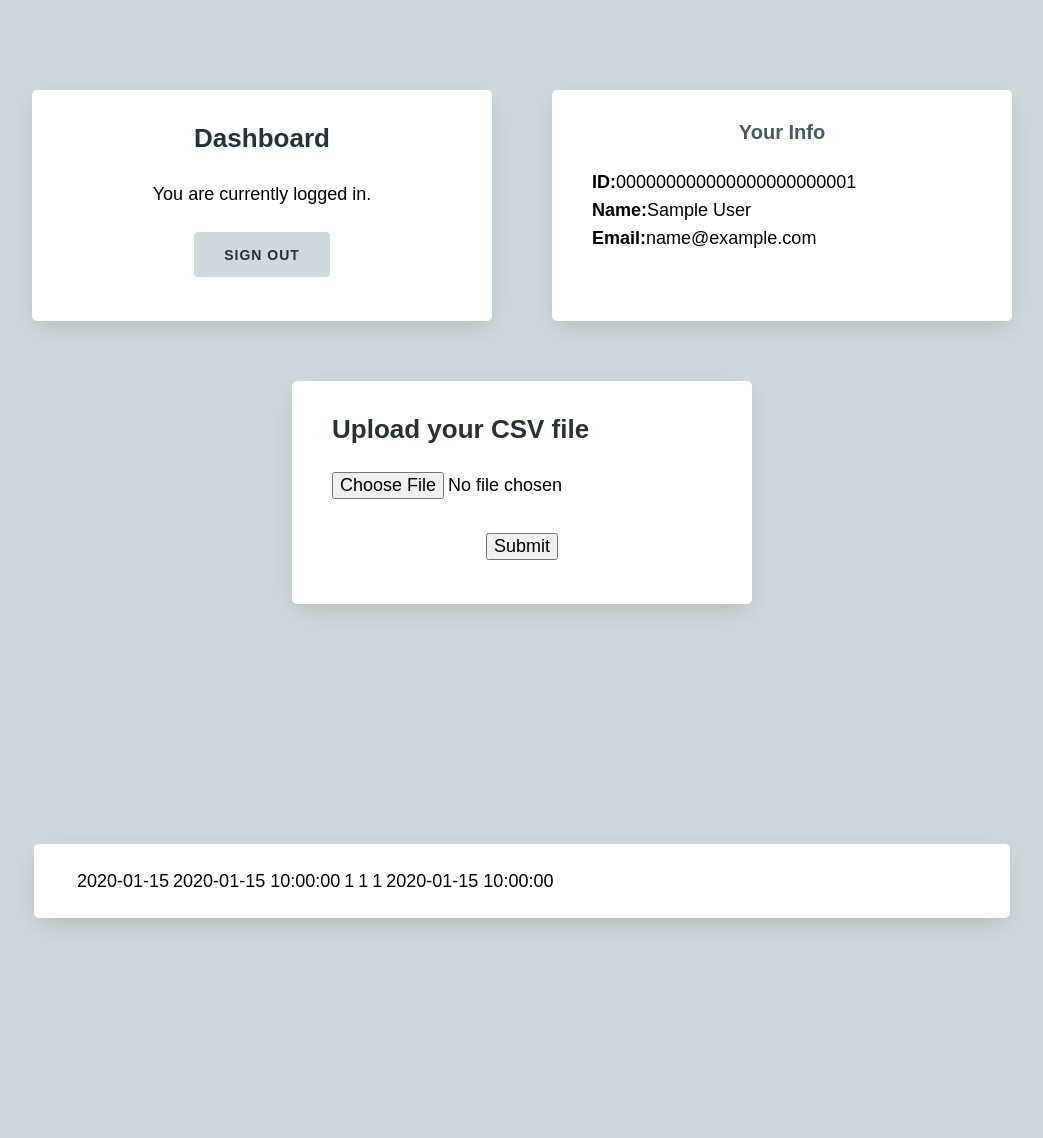
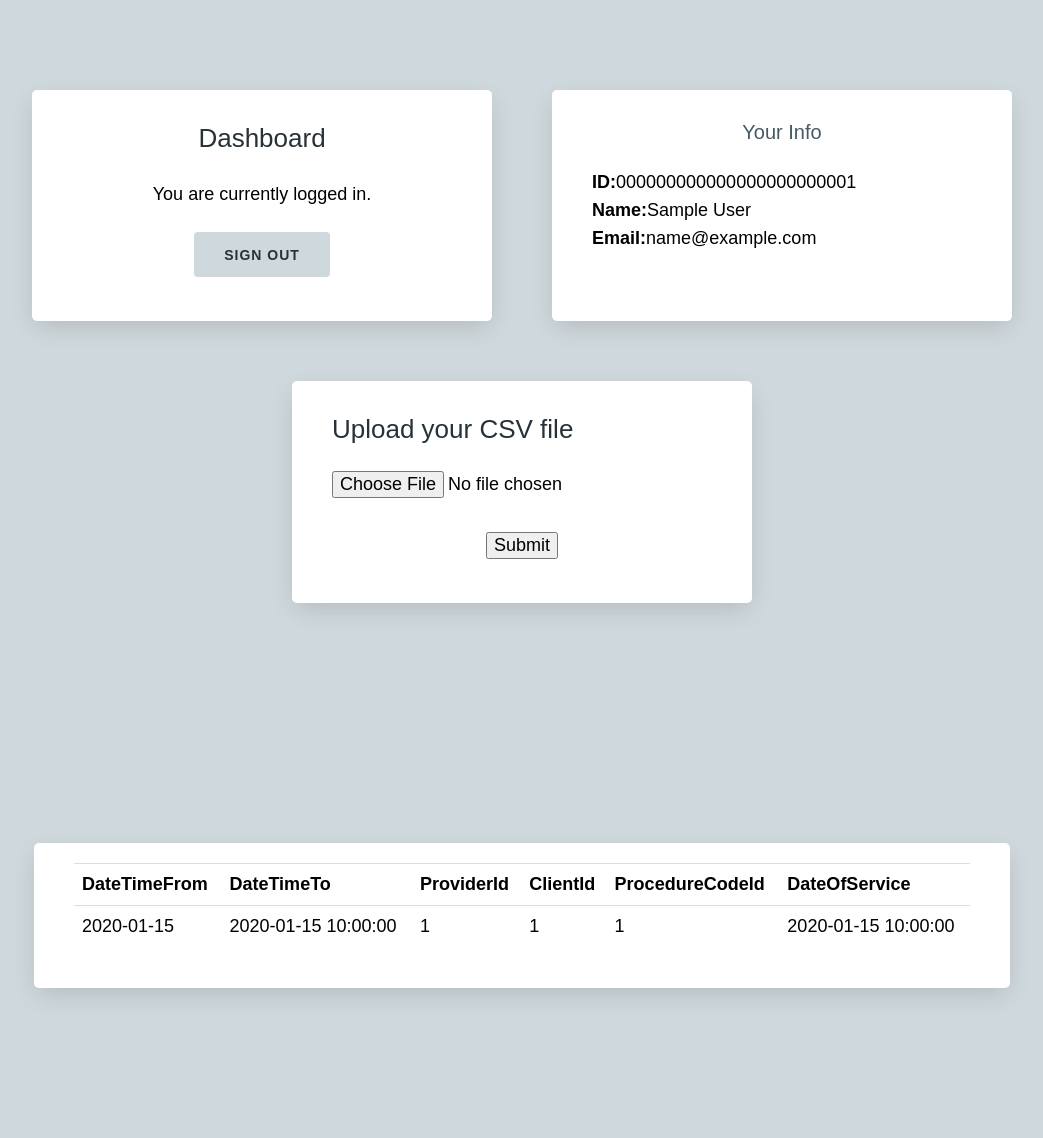
Before and after one commit to JavierOramas/Report_system, a Flask app: page /dashboard/ in a window 1280 px wide. Shown: the whole page, without its empty margins (118-1161 px from the left). Before the commit the page ends 926 px from the top, so only its background shows below. Run offline with Flask 2, Linux system fonts and the light colour scheme; the visitor is signed in with stand-in values (Sample User, id 1); a database or web service that is not in the repository returns one stand-in record (values such as "Sample title"); some libraries are stand-ins or nearby versions.

Commit message:
styling changes

```diff
--- a/templates/base.html
+++ b/templates/base.html
@@ -3,11 +3,14 @@
     <meta charset="UTF-8">
     <meta http-equiv="X-UA-Compatible" content="IE=edge">
     <meta name="viewport" content="width=device-width, initial-scale=1.0">
-    <link rel="stylesheet" href="/static/css/normalize.css">
-    <link rel="stylesheet" href="/static/css/styles.css">
-    <link rel="stylesheet" href="/static/css/tabs.css">
     <title>ABS Supervision Report System</title>
     <link rel='shortcut icon' href='/static/favicon.png'>
+    <link rel="stylesheet" href="https://maxcdn.bootstrapcdn.com/bootstrap/3.4.1/css/bootstrap.min.css">
+    <script src="https://ajax.googleapis.com/ajax/libs/jquery/3.5.1/jquery.min.js"></script>
+    <script src="https://maxcdn.bootstrapcdn.com/bootstrap/3.4.1/js/bootstrap.min.js"></script>
+    <link rel="stylesheet" href="/static/css/normalize.css">
+    <link rel="stylesheet" href="/static/css/tabs.css">
+    <link rel="stylesheet" href="/static/css/styles.css">
 </head>
 <body>
     {% block content %}
--- a/templates/dashboard.html
+++ b/templates/dashboard.html
@@ -35,8 +35,15 @@
     </div>
     <div class="card-wrapper">
         <div class="card-table">
-            <div class="table">
-                <table>
+            <div>
+                <table class="table">
+                <tr>
+                    {% for i in ['DateTimeFrom','DateTimeTo','ProviderId','ClientId','ProcedureCodeId','DateOfService'] %}
+                    <th>
+                    {{i}}
+                    </th>
+                    {% endfor %}
+                </tr>
                 {% for entry in entries %}
                 <tr>
                     <td>{{ entry['DateTimeFrom'] }}</td>
```
